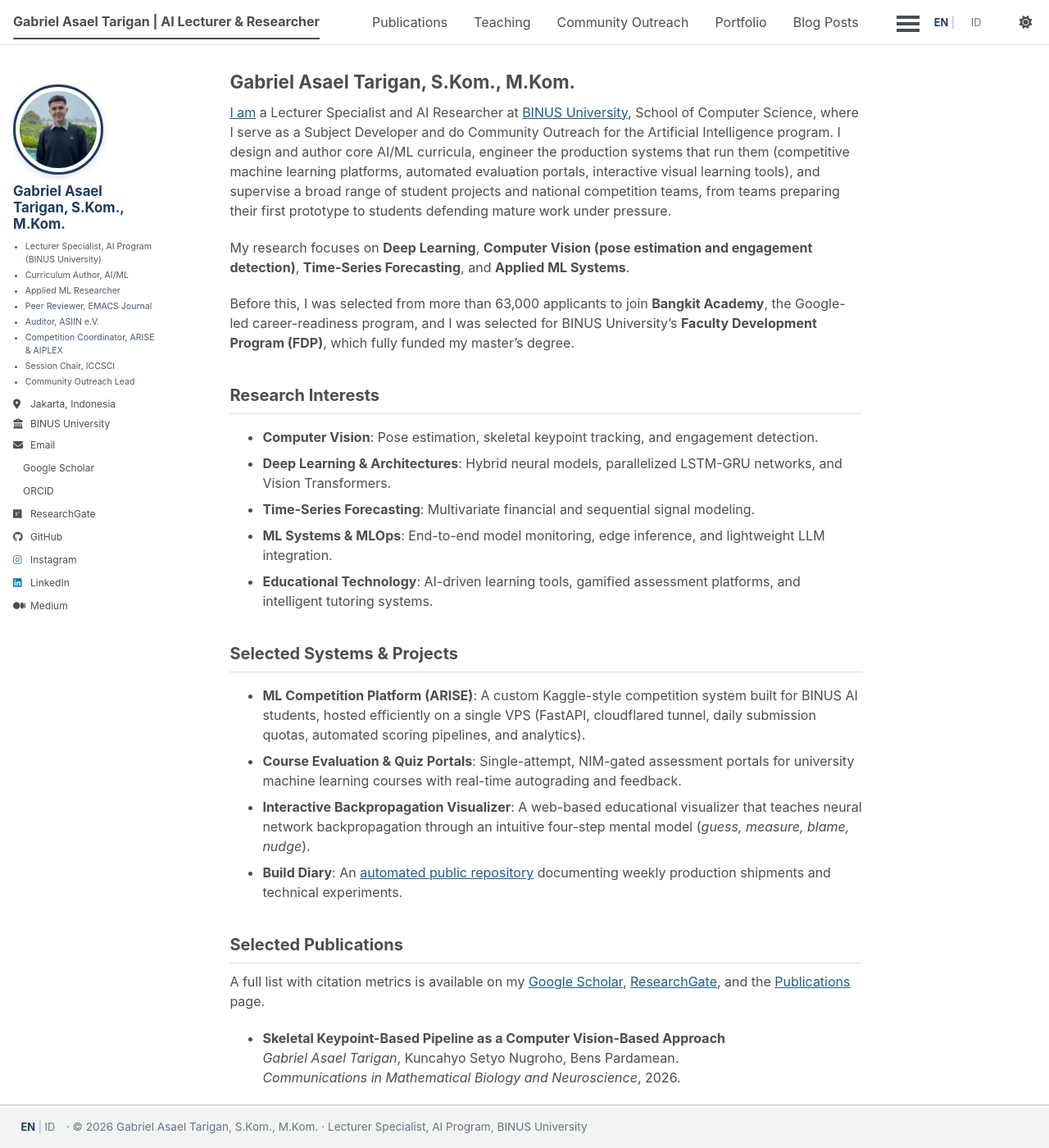
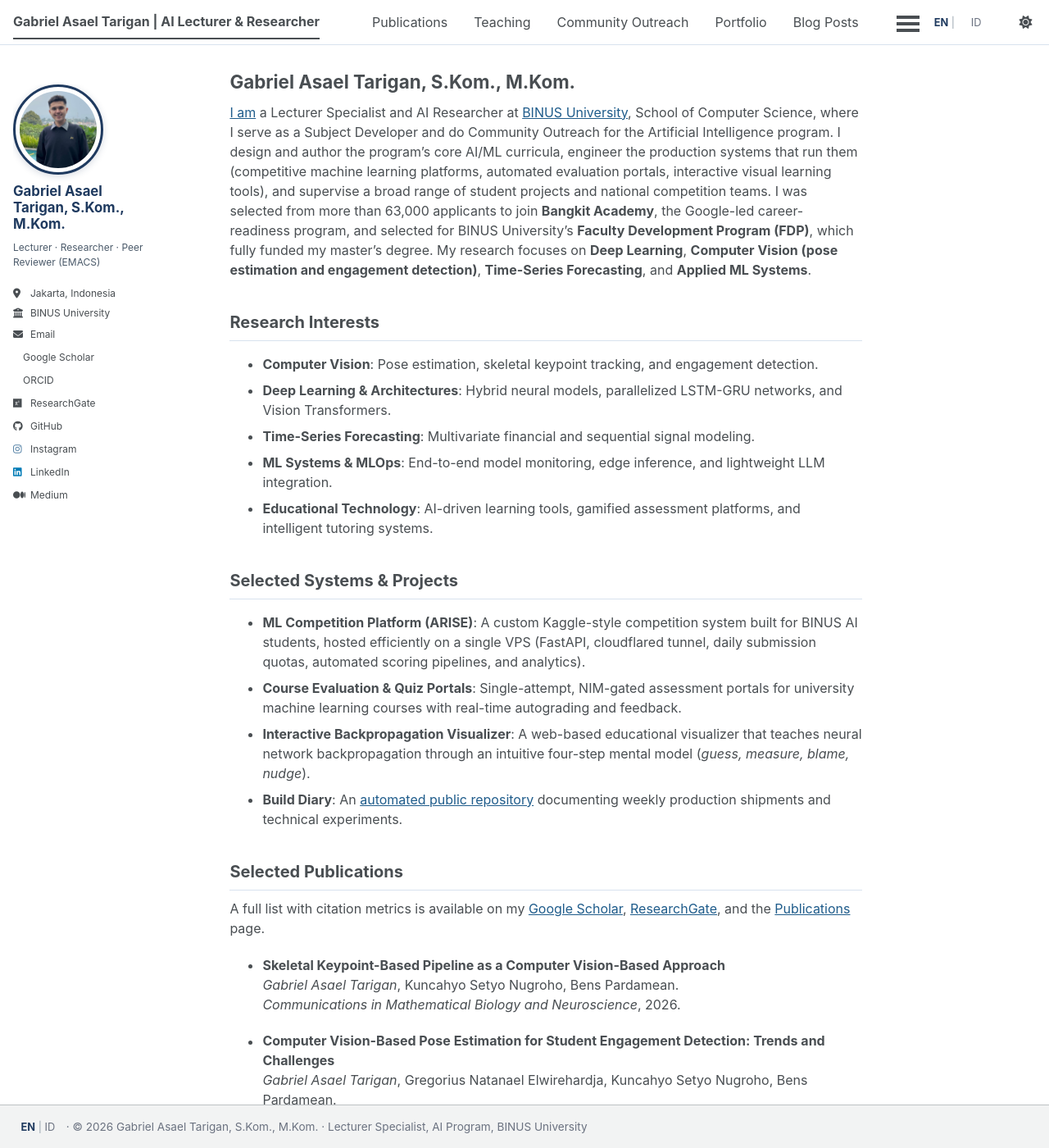
Before and after one commit to asaeltarigan/asaeltarigan.github.io, a Jekyll site: the page built from _pages/about.md, in a window 1280 px wide and 1400 px high. Shown: the whole window at 82% size. Built offline with Jekyll 4.4.1, drawn with Linux system fonts in a browser that asks for light colours; a style sheet for code colours, icons or effects is not loaded.

Commit message:
Sidebar bio -> compact one-liner (Lecturer . Researcher . Peer Reviewer (EMACS)); merge intro into a single paragraph

```diff
--- a/_config.yml
+++ b/_config.yml
@@ -26,17 +26,7 @@ author:
   avatar           : "profile.jpg"
   name             : "Gabriel Asael Tarigan, S.Kom., M.Kom."
   pronouns         : # example: "she/her"
-  bio              : >-
-    <ul class="author-roles">
-    <li>Lecturer Specialist, AI Program (BINUS University)</li>
-    <li>Curriculum Author, AI/ML</li>
-    <li>Applied ML Researcher</li>
-    <li>Peer Reviewer, EMACS Journal</li>
-    <li>Auditor, ASIIN e.V.</li>
-    <li>Competition Coordinator, ARISE &amp; AIPLEX</li>
-    <li>Session Chair, ICCSCI</li>
-    <li>Community Outreach Lead</li>
-    </ul>
+  bio              : "Lecturer · Researcher · Peer Reviewer (EMACS)"
   location         : "Jakarta, Indonesia"
   employer         : "BINUS University"
   uri              : # URL
--- a/_includes/author-profile.html
+++ b/_includes/author-profile.html
@@ -17,7 +17,7 @@
   <div class="author__content">
     <h3 class="author__name">{{ author.name }}</h3>
     {% if author.pronouns %}<p class="author__pronouns">{{ author.pronouns }}</p>{% endif %}
-    {% if author.bio %}<div class="author__bio">{{ author.bio }}</div>{% endif %}
+    {% if author.bio %}<p class="author__bio">{{ author.bio }}</p>{% endif %}
   </div>
 
   <div class="author__urls-wrapper">
--- a/_includes/head.html
+++ b/_includes/head.html
@@ -91,4 +91,4 @@
 
 <!-- For all browsers -->
 <link rel="stylesheet" href="{{ base_path }}/assets/css/main.css">
-<link rel="stylesheet" href="{{ base_path }}/assets/css/custom.css?v=27">
+<link rel="stylesheet" href="{{ base_path }}/assets/css/custom.css?v=28">
--- a/_pages/about.md
+++ b/_pages/about.md
@@ -8,11 +8,7 @@ redirect_from:
   - /about.html
 ---
 
-[I am](https://socs.binus.ac.id/artificial-intelligence/people/gabriel-asael-tarigan-s-kom-m-kom/) a Lecturer Specialist and AI Researcher at [BINUS University](https://www.binus.ac.id), School of Computer Science, where I serve as a Subject Developer and do Community Outreach for the Artificial Intelligence program. I design and author core AI/ML curricula, engineer the production systems that run them (competitive machine learning platforms, automated evaluation portals, interactive visual learning tools), and supervise a broad range of student projects and national competition teams, from teams preparing their first prototype to students defending mature work under pressure.
-
-My research focuses on **Deep Learning**, **Computer Vision (pose estimation and engagement detection)**, **Time-Series Forecasting**, and **Applied ML Systems**.
-
-Before this, I was selected from more than 63,000 applicants to join **Bangkit Academy**, the Google-led career-readiness program, and I was selected for BINUS University's **Faculty Development Program (FDP)**, which fully funded my master's degree.
+[I am](https://socs.binus.ac.id/artificial-intelligence/people/gabriel-asael-tarigan-s-kom-m-kom/) a Lecturer Specialist and AI Researcher at [BINUS University](https://www.binus.ac.id), School of Computer Science, where I serve as a Subject Developer and do Community Outreach for the Artificial Intelligence program. I design and author the program's core AI/ML curricula, engineer the production systems that run them (competitive machine learning platforms, automated evaluation portals, interactive visual learning tools), and supervise a broad range of student projects and national competition teams. I was selected from more than 63,000 applicants to join **Bangkit Academy**, the Google-led career-readiness program, and selected for BINUS University's **Faculty Development Program (FDP)**, which fully funded my master's degree. My research focuses on **Deep Learning**, **Computer Vision (pose estimation and engagement detection)**, **Time-Series Forecasting**, and **Applied ML Systems**.
 
 ## Research Interests
 
--- a/assets/css/custom.css
+++ b/assets/css/custom.css
@@ -430,15 +430,3 @@ html { font-size: 16px; }
 .sidebar .author__name { font-size: 1.05rem; }
 .author__bio { font-size: 0.92rem; }
 .masthead__inner-wrap { padding: 0.4em 1em; }
-
-/* Sidebar roles list (8 Oct 2026) */
-.author__bio { margin-bottom: 0.6rem; }
-ul.author-roles {
-  margin: 0.2rem 0 0.6rem;
-  padding-left: 1.05em;
-  font-size: 0.88rem;
-  line-height: 1.5;
-  color: #4b5a6a;
-}
-ul.author-roles li { margin-bottom: 0.2rem; }
-html[data-theme="dark"] ul.author-roles { color: #94a3b8; }
```
Also changed, not shown: _portfolio/course-quiz-portals.md (+7 -0 lines).
